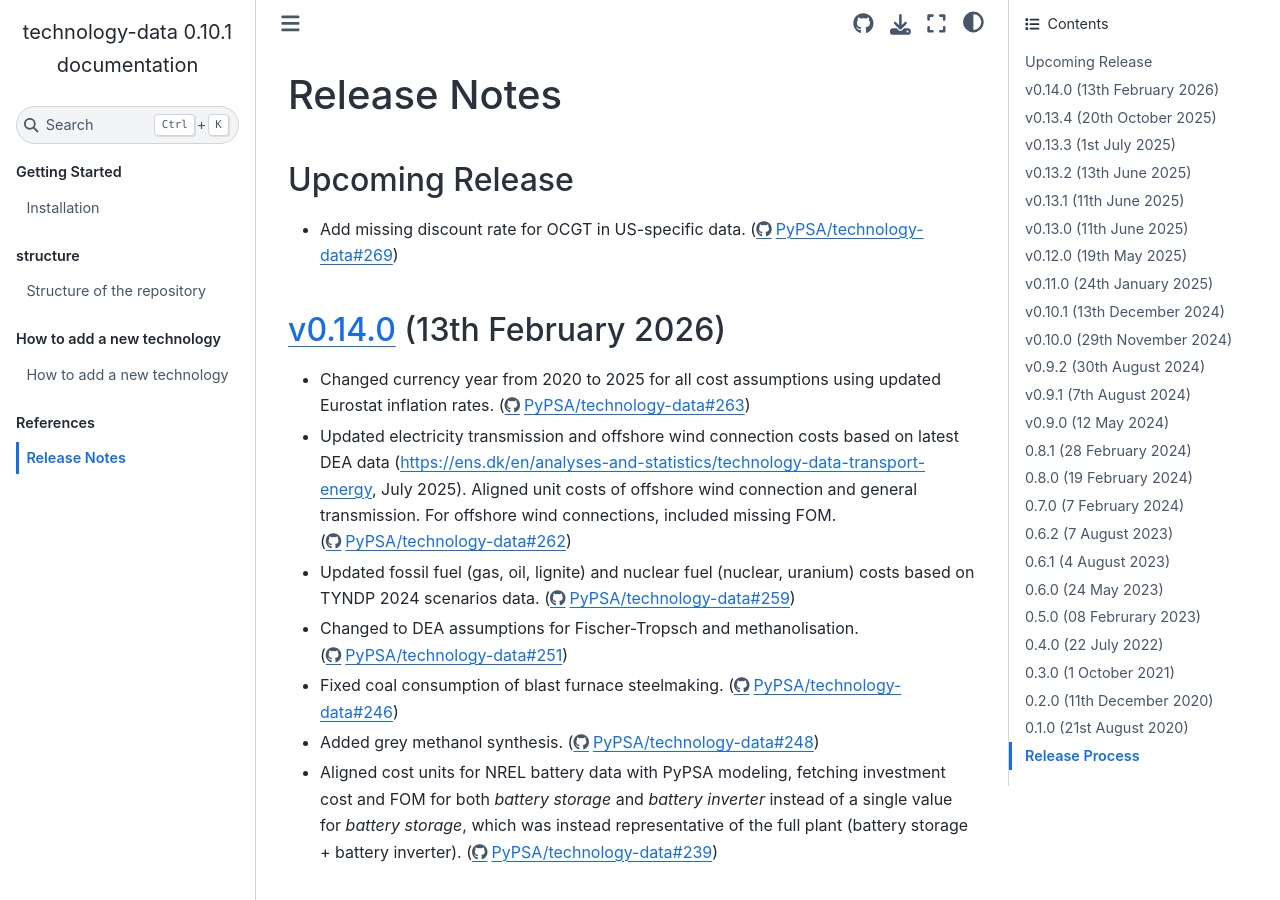
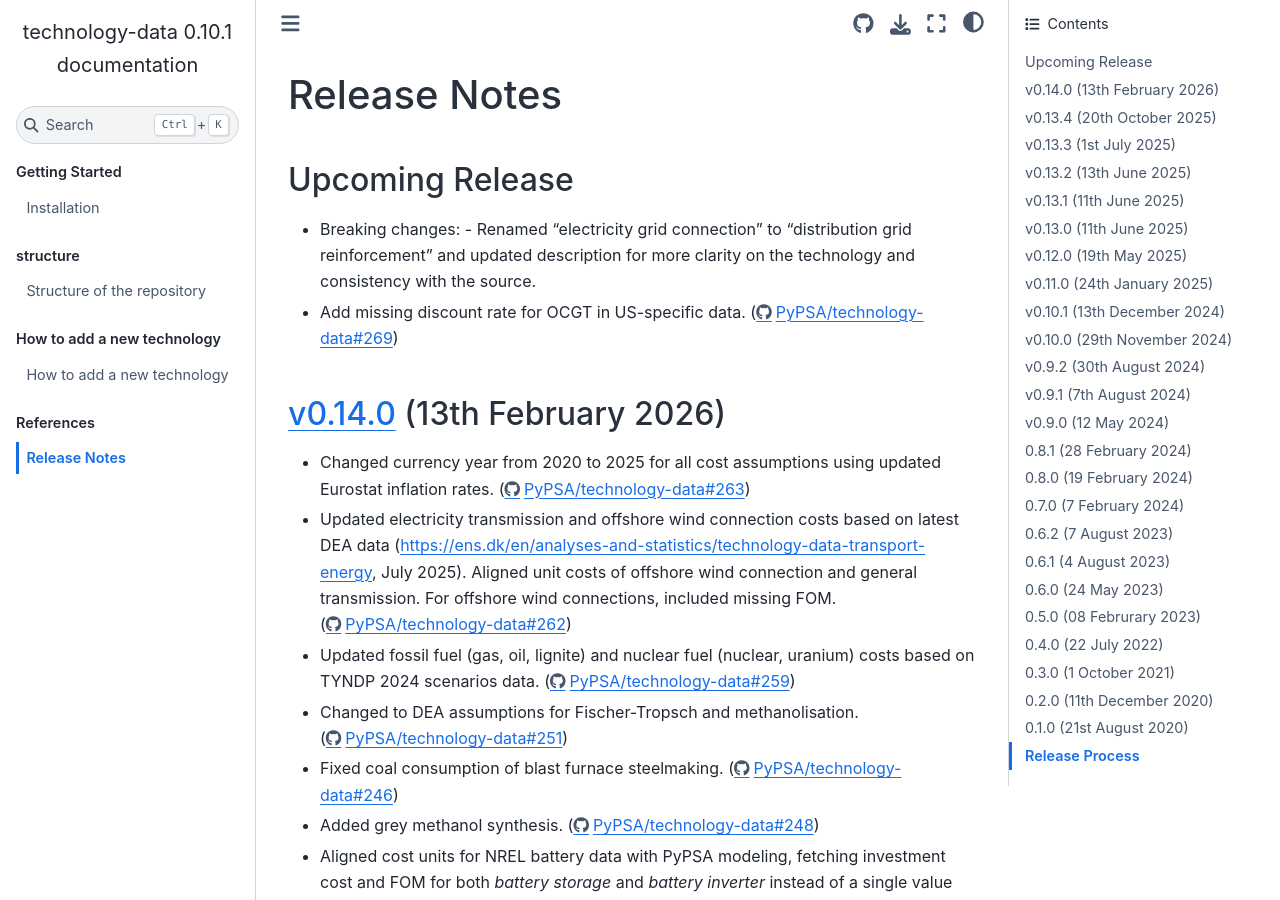
Before and after one commit to PyPSA/technology-data, a Sphinx documentation site: the page built from docs/release_notes.rst, in a window 1280 px wide and 900 px high. Built offline with Sphinx 7.4.7 and the Sphinx Book theme 1.1.4, drawn with Linux system fonts in a browser that asks for light colours.

Commit message:
update name, source and description of "electricity grid connection" (#264)
* update source and description of "electricity grid connection"

* change technology name

* add release note

* typo

* typo

* run workflow and update outputs

* add breaking warning

```diff
--- a/docs/release_notes.rst
+++ b/docs/release_notes.rst
@@ -15,6 +15,9 @@ Upcoming Release
 
 ..   The features listed below are not released yet, but will be part of the next release!
 ..   To use the features already you have to use the ``master`` branch.
+
+* Breaking changes:
+  - Renamed "electricity grid connection" to "distribution grid reinforcement" and updated description for more clarity on the technology and consistency with the source.
 
 * Add missing discount rate for OCGT in US-specific data. (https://github.com/PyPSA/technology-data/pull/269)
 
```
Also changed, not shown: 16 other files.
